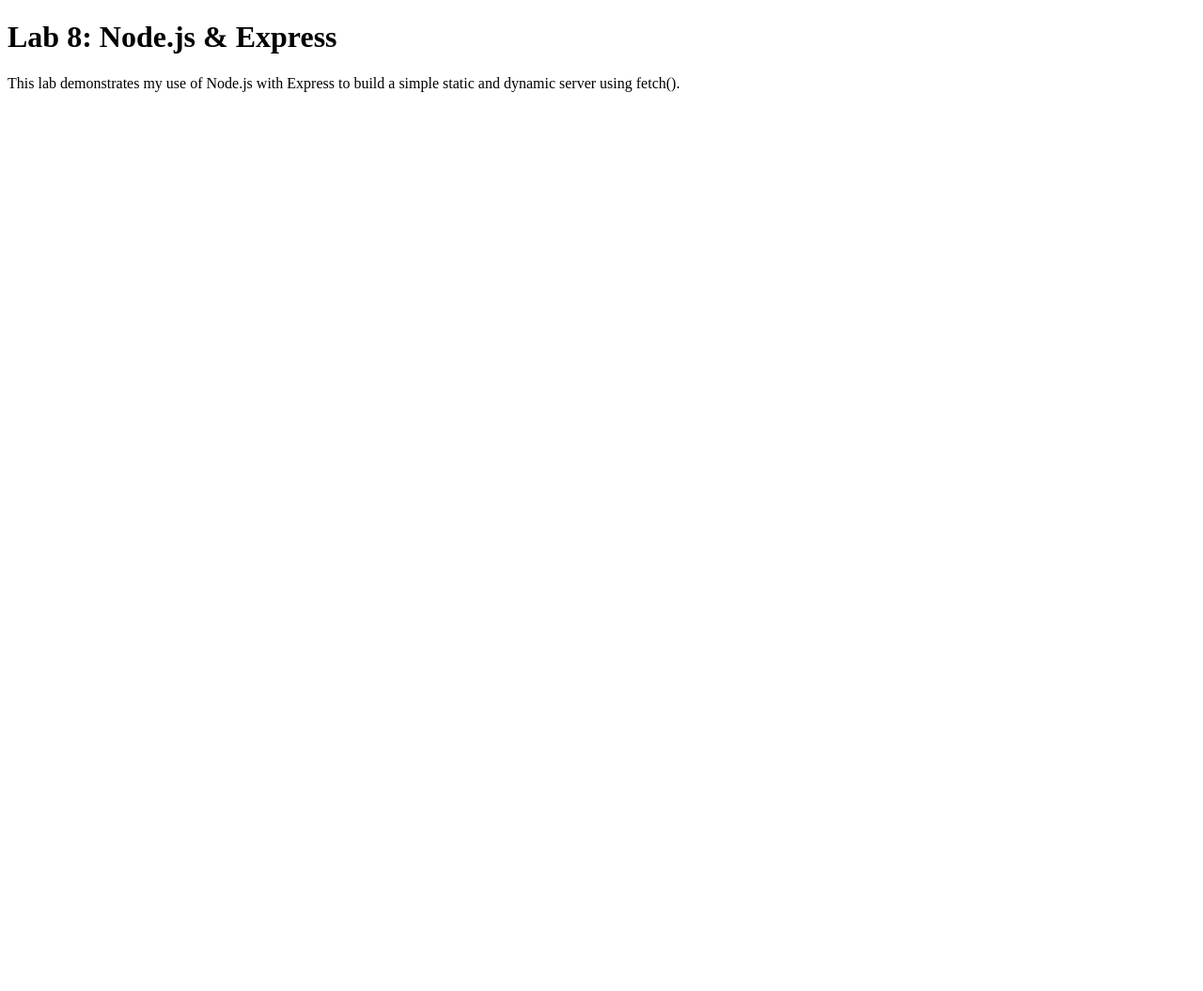
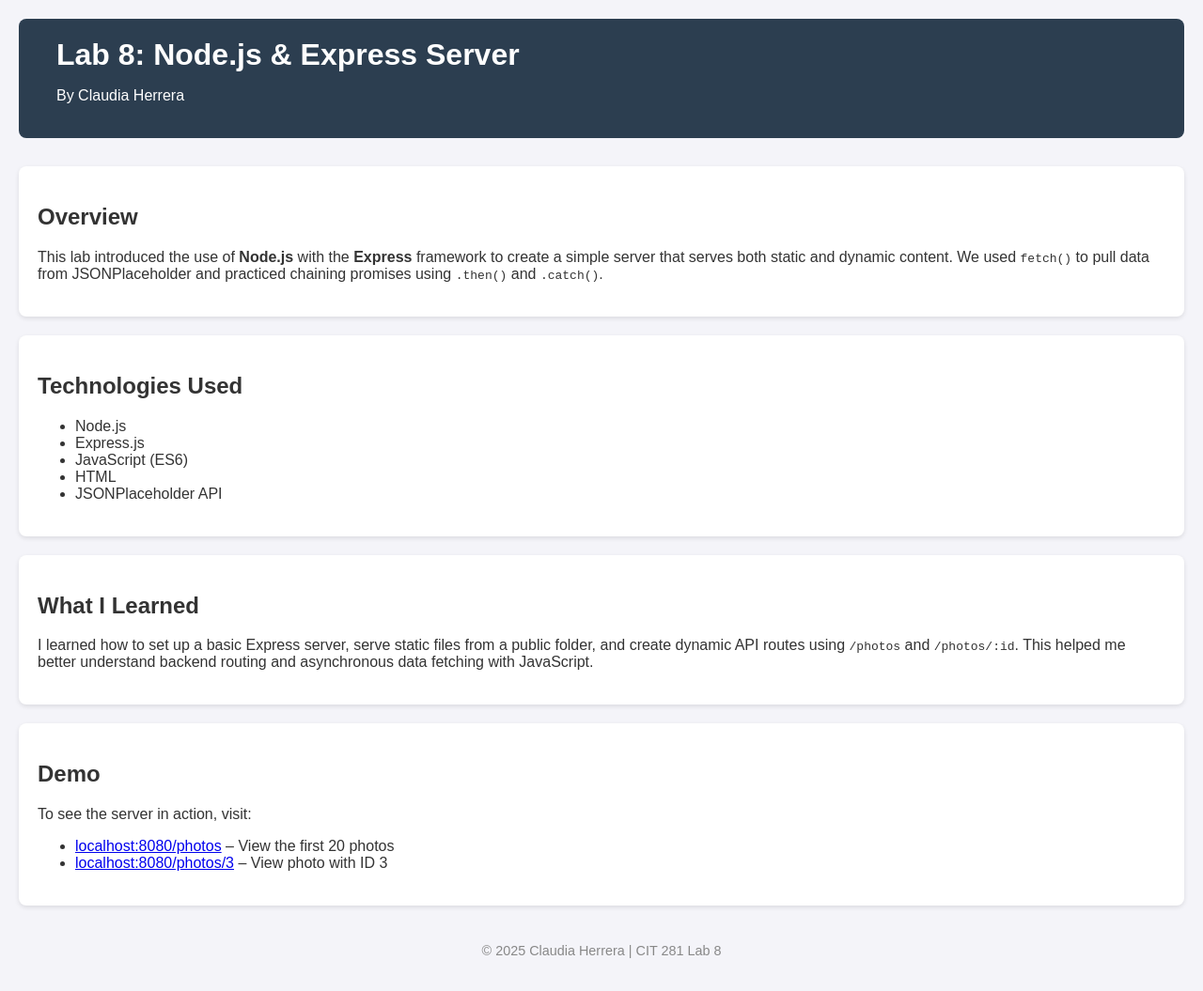
Before and after one commit to claher14/cit281-lab8, a website: page index.html in a window 1280 px wide. Shown: the whole page at 94% size. Before the commit the page ends 800 px from the top, so only its background shows below. Drawn offline with Linux system fonts and the light colour scheme.

Commit message:
Update index.html

```diff
--- a/index.html
+++ b/index.html
@@ -1,11 +1,84 @@
 <!DOCTYPE html>
 <html lang="en">
 <head>
-  <meta charset="UTF-8">
+  <meta charset="UTF-8" />
+  <meta name="viewport" content="width=device-width, initial-scale=1.0"/>
   <title>Lab 8 – Claudia Herrera</title>
+  <style>
+    body {
+      font-family: Arial, sans-serif;
+      background-color: #f4f4f9;
+      color: #333;
+      margin: 0;
+      padding: 20px;
+    }
+    header {
+      background-color: #2c3e50;
+      color: white;
+      padding: 20px 40px;
+      border-radius: 8px;
+    }
+    h1 {
+      margin: 0;
+    }
+    main {
+      margin-top: 30px;
+    }
+    section {
+      background-color: white;
+      padding: 20px;
+      margin-bottom: 20px;
+      border-radius: 8px;
+      box-shadow: 0 2px 5px rgba(0,0,0,0.1);
+    }
+    footer {
+      margin-top: 40px;
+      text-align: center;
+      font-size: 0.9em;
+      color: #888;
+    }
+  </style>
 </head>
 <body>
-  <h1>Lab 8: Node.js & Express</h1>
-  <p>This lab demonstrates my use of Node.js with Express to build a simple static and dynamic server using fetch().</p>
+  <header>
+    <h1>Lab 8: Node.js & Express Server</h1>
+    <p>By Claudia Herrera</p>
+  </header>
+
+  <main>
+    <section>
+      <h2>Overview</h2>
+      <p>This lab introduced the use of <strong>Node.js</strong> with the <strong>Express</strong> framework to create a simple server that serves both static and dynamic content. We used <code>fetch()</code> to pull data from JSONPlaceholder and practiced chaining promises using <code>.then()</code> and <code>.catch()</code>.</p>
+    </section>
+
+    <section>
+      <h2>Technologies Used</h2>
+      <ul>
+        <li>Node.js</li>
+        <li>Express.js</li>
+        <li>JavaScript (ES6)</li>
+        <li>HTML</li>
+        <li>JSONPlaceholder API</li>
+      </ul>
+    </section>
+
+    <section>
+      <h2>What I Learned</h2>
+      <p>I learned how to set up a basic Express server, serve static files from a public folder, and create dynamic API routes using <code>/photos</code> and <code>/photos/:id</code>. This helped me better understand backend routing and asynchronous data fetching with JavaScript.</p>
+    </section>
+
+    <section>
+      <h2>Demo</h2>
+      <p>To see the server in action, visit:</p>
+      <ul>
+        <li><a href="http://localhost:8080/photos" target="_blank">localhost:8080/photos</a> – View the first 20 photos</li>
+        <li><a href="http://localhost:8080/photos/3" target="_blank">localhost:8080/photos/3</a> – View photo with ID 3</li>
+      </ul>
+    </section>
+  </main>
+
+  <footer>
+    <p>© 2025 Claudia Herrera | CIT 281 Lab 8</p>
+  </footer>
 </body>
 </html>
```
